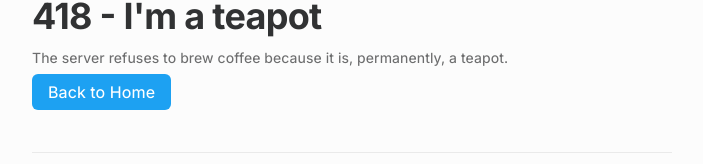
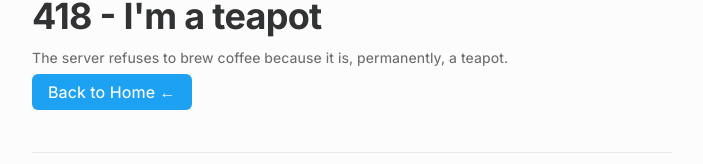
Before and after one commit to zaidmukaddam/zaid.omg.lol, a Next.js app: page /418 in a window 1280 px wide. Shown: the part 168-332 px from the top of the page, without its empty margins (288-991 px from the left). Built offline with nearby package versions, Linux system fonts and the light colour scheme.

Commit message:
feat: add arrow back

```diff
--- a/pages/404.tsx
+++ b/pages/404.tsx
@@ -11,7 +11,7 @@ export default function Custom404() {
             <h1 className="mt-10 text-4xl tracking-[-0.02em] [font-variation-settings:'wght'_700] -sm:text-3xl -sm:leading-[1.1111]">404 - Page Not Found</h1>
             <p className="mt-3 text-sm opacity-70 mb-3">The page you are looking for does not exist.</p>
             {/* back to home button */}
-            <Link href="/" className="px-4 py-2 text-white bg-[#1da1f2] rounded-md hover:bg-[#1a91da]">Back to Home</Link>
+            <Link href="/" className="px-4 py-2 text-white bg-[#1da1f2] rounded-md hover:bg-[#1a91da]">Back to Home ←</Link>
         </Container>
     );
 }
--- a/pages/418.tsx
+++ b/pages/418.tsx
@@ -11,7 +11,7 @@ export default function Custom418(){
             <h1 className="mt-10 text-4xl tracking-[-0.02em] [font-variation-settings:'wght'_700] -sm:text-3xl -sm:leading-[1.1111]">418 - I&apos;m a teapot</h1>
             <p className="mt-3 text-sm opacity-70 mb-3">The server refuses to brew coffee because it is, permanently, a teapot.</p>
             {/* back to home button */}
-            <Link href="/" className="px-4 py-2 text-white bg-[#1da1f2] rounded-md hover:bg-[#1a91da]">Back to Home</Link>
+            <Link href="/" className="px-4 py-2 text-white bg-[#1da1f2] rounded-md hover:bg-[#1a91da]">Back to Home ←</Link>
         </Container>
     );
 }
--- a/pages/500.tsx
+++ b/pages/500.tsx
@@ -11,7 +11,7 @@ export default function Custom500() {
             <h1 className="mt-10 text-4xl tracking-[-0.02em] [font-variation-settings:'wght'_700] -sm:text-3xl -sm:leading-[1.1111]">500 - Internal Server Error</h1>
             <p className="mt-3 text-sm opacity-70 mb-3">The server encountered an unexpected condition that prevented it from fulfilling the request.</p>
             {/* back to home button */}
-            <Link href="/" className="px-4 py-2 text-white bg-[#1da1f2] rounded-md hover:bg-[#1a91da]">Back to Home</Link>
+            <Link href="/" className="px-4 py-2 text-white bg-[#1da1f2] rounded-md hover:bg-[#1a91da]">Back to Home ←</Link>
         </Container>
     );
 }
```
